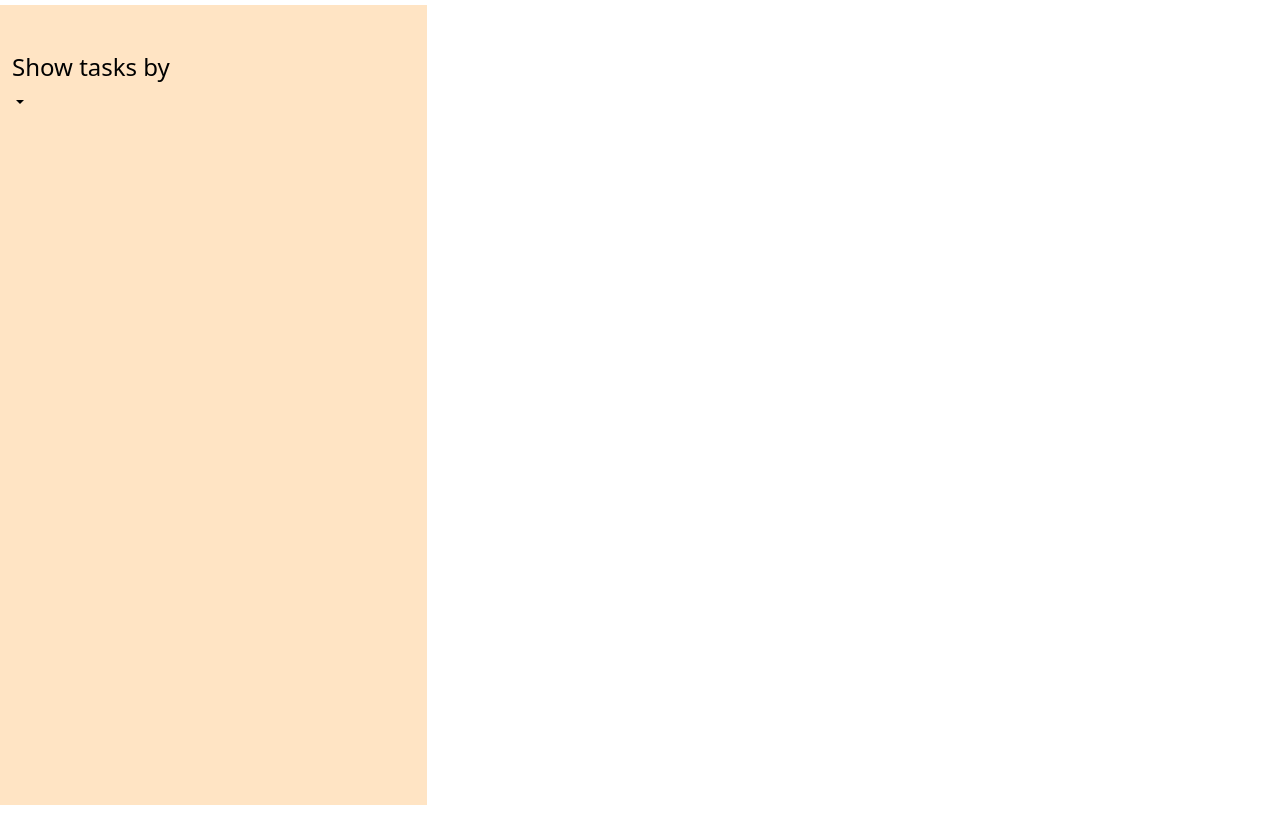
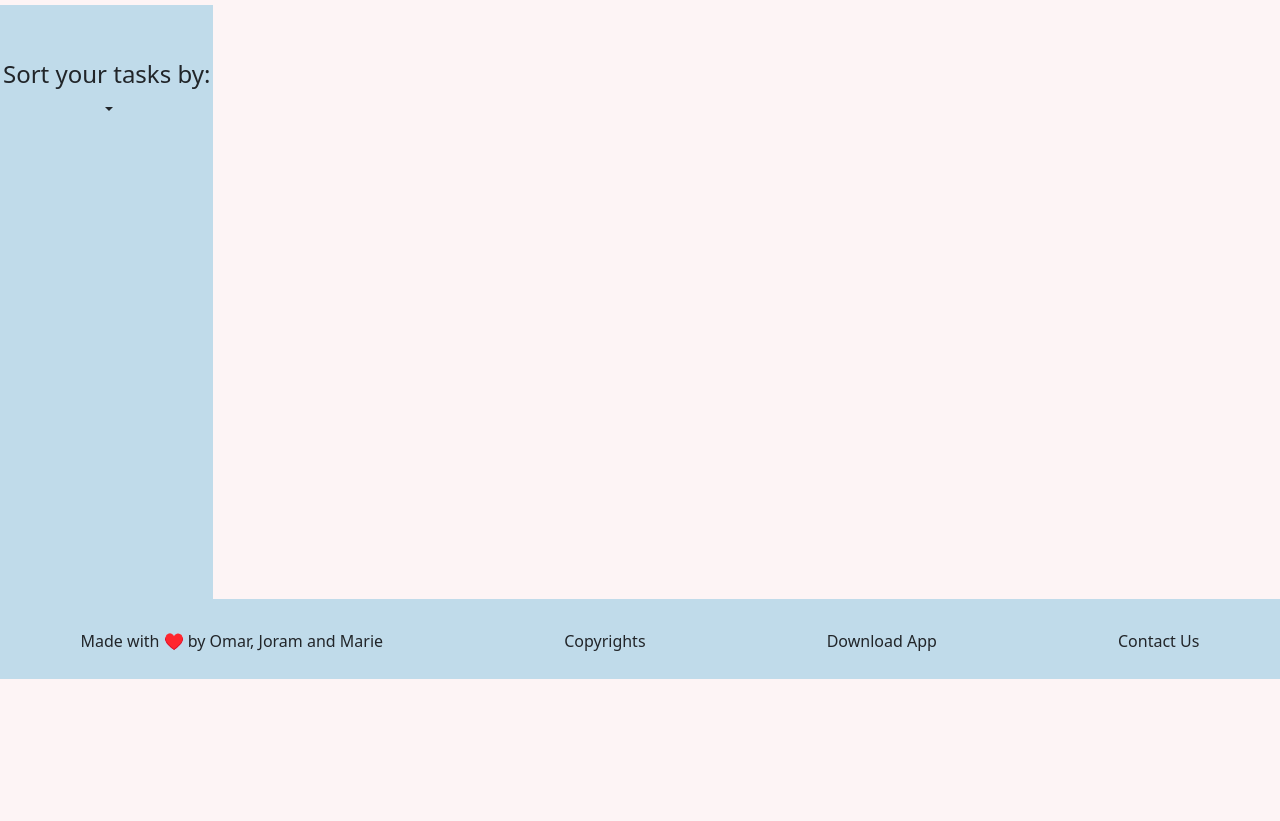
Before and after one commit to Evelator1/todolist_group1, a plain HTML site: page index.html in a window 1280 px wide. Shown: the part 121-942 px from the top of the page. After the commit the page ends 804 px from the top, so only its background shows below. Drawn offline with nearby package versions, Linux system fonts and the light colour scheme.

Commit message:
added navbar and footer

```diff
--- a/index.html
+++ b/index.html
@@ -18,9 +18,10 @@
 
   <body>
     <header>
+      <!-- NAVBAR -->
       <nav
         class="navbar navbar-expand-lg navbar-light p-0"
-        style="background-color: bisque"
+        style="background-color: #c0dbea"
       >
         <div class="container-fluid">
           <a class="navbar-brand" href="#">
@@ -85,57 +86,49 @@
     </header>
 
     <main>
+      <!-- DROPDOWN -->
       <div class="container-fluid">
-        <div class="row">
-          <div class="col-4 pt-5 mt-3 mb-3" style="background-color: bisque">
-            <div class="dropdown">
+        <div class="row row1 mt-3">
+          <div
+            class="col-4 col-xl-2 dropdown-col d-flex justify-content-center mb-4"
+          >
+            <div class="dropdown pt-5">
               <a
-                class="body-link dropdown-toggle text-decoration-none"
-                href="#"
-                id="bodyDropdown"
-                role="button"
-                data-bs-toggle="dropdown"
-                aria-expanded="false"
-                style="color: black"
-                ><h4>Show tasks by</h4>
-              </a>
-              <ul class="dropdown-menu" aria-labelledby="bodyDropdown">
-                <li><a class="dropdown-item" href="#">Day</a></li>
-                <li><a class="dropdown-item" href="#">Week</a></li>
-                <li>
-                  <a class="dropdown-item" href="#">Month</a>
-                </li>
-              </ul>
-            </div>
-            <!--
-            <div class="dropdown show">
-              <a
-                class="btn btn-secondary dropdown-toggle"
+                class="btn dropdown-toggle"
                 href="#"
                 role="button"
                 id="dropdownMenuLink"
-                data-toggle="dropdown"
-                aria-haspopup="true"
+                data-bs-toggle="dropdown"
                 aria-expanded="false"
               >
-                Dropdown link
+                <h4>Sort your tasks by:</h4>
               </a>
 
-              <div class="dropdown-menu" aria-labelledby="dropdownMenuLink">
-                <li><a class="dropdown-item" href="#">Action</a></li>
-                <li><a class="dropdown-item" href="#">Another action</a></li>
-                <li>
-                  <a class="dropdown-item" href="#">Something else here</a>
-                </li>
-              </div>
+              <ul class="dropdown-menu" aria-labelledby="dropdownMenuLink">
+                <li><a class="dropdown-item" href="#">Day</a></li>
+                <li><a class="dropdown-item" href="#">Week</a></li>
+                <li><a class="dropdown-item" href="#">Month</a></li>
+                <li><a class="dropdown-item" href="#">Category</a></li>
+              </ul>
             </div>
-            -->
           </div>
-          <div class="col-8"></div>
+          <div class="col-8">
+            <iframe class="border-0" id="iframe" src=""></iframe>
+          </div>
         </div>
       </div>
     </main>
-    <footer></footer>
+
+    <footer>
+      <div class="row">
+        <div class="col-12 text-footer">
+          <p>Made with ♥️ by Omar, Joram and Marie</p>
+          <p>Copyrights</p>
+          <p>Download App</p>
+          <p>Contact Us</p>
+        </div>
+      </div>
+    </footer>
 
     <!-- Javascript -->
 
--- a/style.css
+++ b/style.css
@@ -1,3 +1,31 @@
-.col-4 {
-  height: 100vh;
+body {
+  margin: 0;
+  padding: 0;
+  background-color: #fdf4f5;
 }
+
+footer {
+  background-color: #c0dbea;
+  height: 80px;
+  bottom: 0;
+  width: 100%;
+  position: absolute;
+  margin-top: 20px;
+}
+
+#iframe {
+  height: 42rem;
+  position: relative;
+}
+
+.text-footer {
+  display: flex;
+  flex-direction: row;
+  gap: 20px;
+  justify-content: space-around;
+  padding-top: 30px;
+}
+
+.dropdown-col {
+  background-color: #c0dbea;
+}
```
